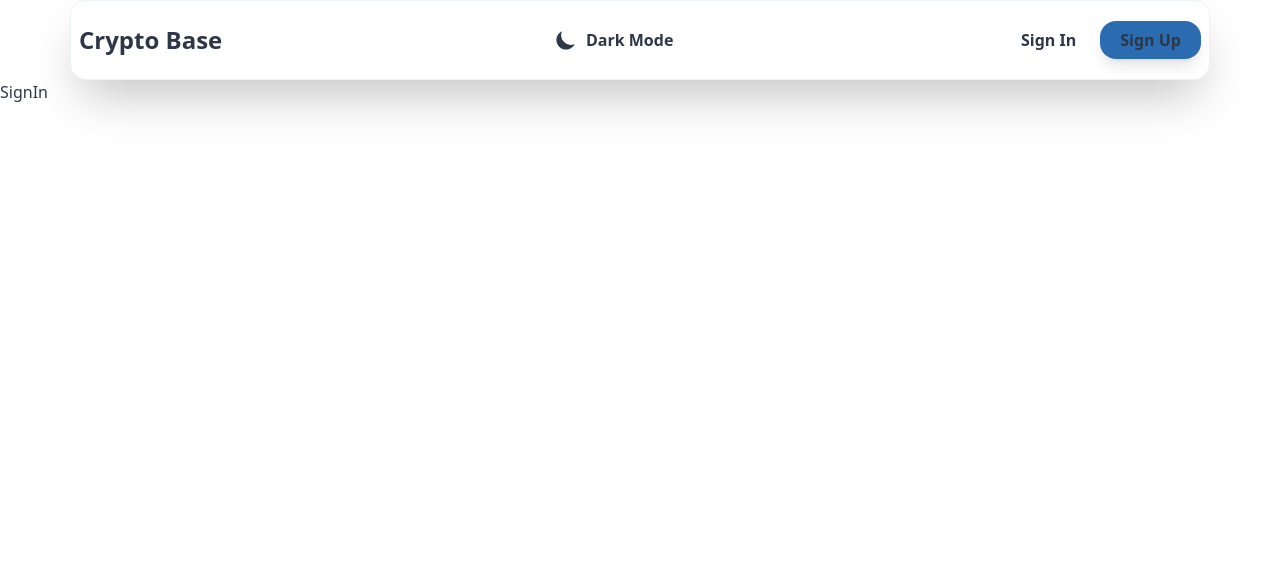
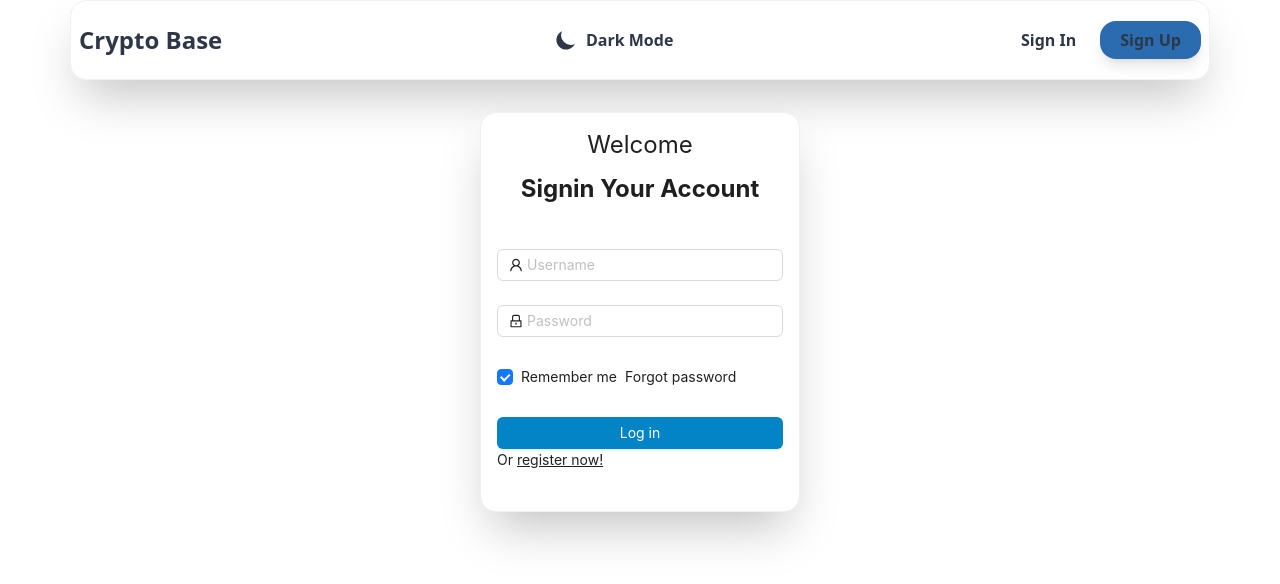
Before and after one commit to rameezqazi23/crypto-api, a React (Create React App) app: page /signin in a window 1280 px wide. Shown: the top 584 px of the page. Built offline with nearby package versions, Linux system fonts and the light colour scheme; no server answers.

Commit message:
create signin signup page with ant design adding static routes for testing create account page currently don't have functionality of proteted routes and will work on firesebse auth and firestore to store some data i.e coins data

```diff
--- a/package.json
+++ b/package.json
@@ -9,6 +9,7 @@
     "antd": "^5.8.1",
     "axios": "^1.4.0",
     "dompurify": "^3.0.5",
+    "firebase": "^10.1.0",
     "react": "^18.2.0",
     "react-content-loader": "^6.2.1",
     "react-dom": "^18.2.0",
--- a/src/Components/Navbar.jsx
+++ b/src/Components/Navbar.jsx
@@ -9,7 +9,7 @@ const Navbar = () => {
         setNavView(!navView)
     }
     return (
-        <div className='rounded-div flex items-center justify-between h-20 font-bold'>
+        <div className='rounded-div flex items-center justify-between h-20 font-bold z-10'>
             <Link to='/'>
                 <h1 className='text-2xl'>Crypto Base</h1>
             </Link>
@@ -31,7 +31,7 @@ const Navbar = () => {
             {/* md:hidden fixed w-full h-[90%] flex flex-col justify-between items-center left-0 top-20 mx-auto bg-primary ease-in duration-500 */}
 
             <div className={!navView ? 'fixed left-[100%] top-20 h-[90%] flex flex-col items-center justify-between ease-in duration-500'
-                : 'md:hidden fixed w-full h-[90%] flex flex-col justify-between items-center left-0 top-20 mx-auto bg-primary ease-in duration-500'}>
+                : 'md:hidden fixed w-full h-[90%] flex flex-col justify-between items-center left-0 top-20 mx-auto bg-primary ease-in z-10 duration-500'}>
                 <ul className='w-full p-4'>
                     <li className='border-b py-6' to='/'>Home</li>
                     <li className='border-b py-6' to='/'>Account</li>
--- /dev/null
+++ b/src/Components/SavedCoin.jsx
@@ -0,0 +1,56 @@
+import React, { useState } from 'react';
+import { AiOutlineClose } from 'react-icons/ai';
+import { Link } from 'react-router-dom';
+
+
+const SavedCoin = () => {
+    const [coins, setCoins] = useState([])
+    return (
+        <div>
+            {coins.length === 0 ?
+                (<p>
+                    Currently you dont have any coins yes
+                    <Link to='/'>Click here to add coins</Link>
+
+                </p>)
+                : (
+                    <table className='w-full border-collapse text-center'>
+                        <thead>
+                            <tr className='border-b'>
+                                <th className='px-4'>#</th>
+                                <th className='text-left'>Coin</th>
+                                <th className='text-left'>Remove</th>
+                            </tr>
+                        </thead>
+                        <tbody>
+                            {coins.map((coin) => {
+                                <tr className='h-[60px] overflow-hidden' key={coin.id}>
+                                    <td>{coin?.rank}</td>
+                                    <td>
+                                        <Link to={`/coin/${coin.id}`}>
+                                            <div className='flex items-center'>
+                                                <img className='w-8 mr-4' src={coin?.image} alt="/" />
+                                                <div>
+                                                    <p className='hidden sm:table-cell'>{coin?.name}</p>
+                                                    <p className='text-left text-sm text-gray-600'>{coin?.symbol.toUpperCase()}</p>
+                                                </div>
+                                            </div>
+                                        </Link>
+                                    </td>
+                                    <td className='pl-8'>
+                                        <AiOutlineClose className='cursor-pointer' />
+                                    </td>
+                                </tr>
+
+                            })}
+                        </tbody>
+                    </table>
+                )}
+
+
+
+        </div>
+    )
+}
+
+export default SavedCoin
--- a/src/Routes/Account.jsx
+++ b/src/Routes/Account.jsx
@@ -1,9 +1,27 @@
 import React from 'react'
+import SavedCoin from '../Components/SavedCoin'
 
 const Account = () => {
   return (
-    <div>
-        Account
+    <div className='max-w-[1140px] mx-auto'>
+      <div className='rounded-div flex justify-between items-center my-12 p-8 '>
+        <div>
+          <h1 className='text-2xl font-bold'>Account</h1>
+          <div>
+            <p>Welcome, User</p>
+          </div>
+        </div>
+        <div>
+          <button className='border px-6 py-2 rounded-2xl shadow-lg hover:shadow-2xl'>Signout</button>
+        </div>
+      </div>
+
+      <div className='flex justify-between items-center my-12 p-8 rounded-div'>
+        <div className='w-full min-h-[300px] '>
+          <h1 className='text-2xl py-4 font-bold'>Bookmarks</h1>
+          <SavedCoin />
+        </div>
+      </div>
 
     </div>
   )
--- a/src/Routes/SignIn.jsx
+++ b/src/Routes/SignIn.jsx
@@ -1,10 +1,77 @@
-import React from 'react'
+import React, { useEffect, useState } from 'react'
+import { Link, useNavigate } from 'react-router-dom';
+import { LockOutlined, UserOutlined } from '@ant-design/icons';
+import { Button, Checkbox, Form, Input } from 'antd';
 
 const SignIn = () => {
+
+
+
   return (
-    <div>
-        SignIn
+    <div className="flex mt-8 justify-center items-center">
+      <Form
+        name="normal_login"
+        className="login-form w-80 p-4 rounded-div"
+        initialValues={{
+          remember: true,
+        }}
+      // onFinish={handleSubmit}
+      >
+        <h1 className='text-center text-2xl mb-3'>Welcome</h1>
+        <h1 className='text-center text-2xl font-bold mb-11'>Signin Your Account</h1>
+        <Form.Item
+          name="username"
+          // help={error}
+          rules={[
+            {
+              required: true,
+              message: 'Please input your Username!',
+            },
+          ]}
+        >
+          <Input prefix={<UserOutlined className="site-form-item-icon" />} placeholder="Username" />
+        </Form.Item>
+        <Form.Item
+          name="password"
+          // help={error}
+          rules={[
+            {
+              required: true,
+              message: 'Please input your Password!',
 
+            },
+          ]}
+        >
+          <Input
+            prefix={<LockOutlined className="site-form-item-icon" />}
+            type="password"
+            placeholder="Password"
+            // onChange={(e) => setPassword(e.target.value)}
+            id="error"
+          />
+        </Form.Item>
+        <Form.Item>
+          <Form.Item name="remember" valuePropName="checked" noStyle>
+            <Checkbox>Remember me</Checkbox>
+          </Form.Item>
+
+          <a className="login-form-forgot" href="#">
+            Forgot password
+          </a>
+        </Form.Item>
+
+        <Form.Item>
+          <Button type="primary" htmlType="submit" className="login-form-button w-full bg-sky-600">
+            Log in
+          </Button>
+          <br />
+          Or <Link className='underline' to='/signup'>register now!</Link>
+        </Form.Item>
+        {/* <Form.Item >
+
+                    <GoogleButton className='w-60' onClick={handleGoogleSubmit} />
+                </Form.Item> */}
+      </Form>
     </div>
   )
 }
--- a/src/Routes/SignUp.jsx
+++ b/src/Routes/SignUp.jsx
@@ -1,10 +1,70 @@
-import React from 'react'
+import React, { useEffect, useState } from 'react';
+import { Link, useNavigate } from 'react-router-dom';
+import { LockOutlined, UserOutlined } from '@ant-design/icons';
+import { Button, Checkbox, Form, Input } from 'antd';
+
 
 const SignUp = () => {
   return (
-    <div>
-        SignUp
+    <div className="flex mt-8 justify-center items-center">
+      <Form
+        name="normal_login"
+        className="rounded-div login-form w-80 p-4"
+        initialValues={{
+          remember: true,
+        }}
 
+        // onFinish={handleSubmit}
+      >
+        <h1 className='text-center text-2xl font-bold mb-11'>Create Your Account</h1>
+        <Form.Item
+          name="username"
+          rules={[
+            {
+              required: true,
+              message: 'Please input your Username!',
+            },
+          ]}
+        >
+          <Input prefix={<UserOutlined className="site-form-item-icon" />} placeholder="Username" />
+        </Form.Item>
+        <Form.Item
+          name="password"
+          rules={[
+            {
+              required: true,
+              message: 'Please input your Password!',
+            },
+          ]}
+        >
+          <Input
+            prefix={<LockOutlined className="site-form-item-icon" />}
+            type="password"
+            placeholder="Password"
+            // onChange={(e) => setPassword(e.target.value)}
+          />
+        </Form.Item>
+        <Form.Item>
+          <Form.Item name="remember" valuePropName="checked" noStyle>
+            <Checkbox>Remember me</Checkbox>
+          </Form.Item>
+
+          <a className="login-form-forgot" href="#">
+            Forgot password
+          </a>
+        </Form.Item>
+
+        <Form.Item>
+          <Button type="primary" htmlType="submit" className="login-form-button w-full bg-sky-600">
+            Create Account
+          </Button>
+          <br />
+          Or <Link className='underline' to='/signin'>signin instead</Link>
+        </Form.Item>
+        {/* <Form.Item>
+          <GoogleButton />
+        </Form.Item> */}
+      </Form>
     </div>
   )
 }
--- a/src/index.css
+++ b/src/index.css
@@ -12,7 +12,7 @@
   }
 
   .rounded-div2{
-    @apply border border-secondary rounded-2xl shadow-2xl bg-primary backdrop-filter backdrop-blur-lg bg-opacity-30 max-w-[1140px] px-2 w-full mx-auto;
+    @apply border rounded-2xl shadow-2xl bg-primary backdrop-filter backdrop-blur-lg bg-opacity-30 max-w-[1140px] px-2 w-full mx-auto;
   }
 
 }
```
Also changed, not shown: 1 other file (tests, documents, lock files or other folders).
